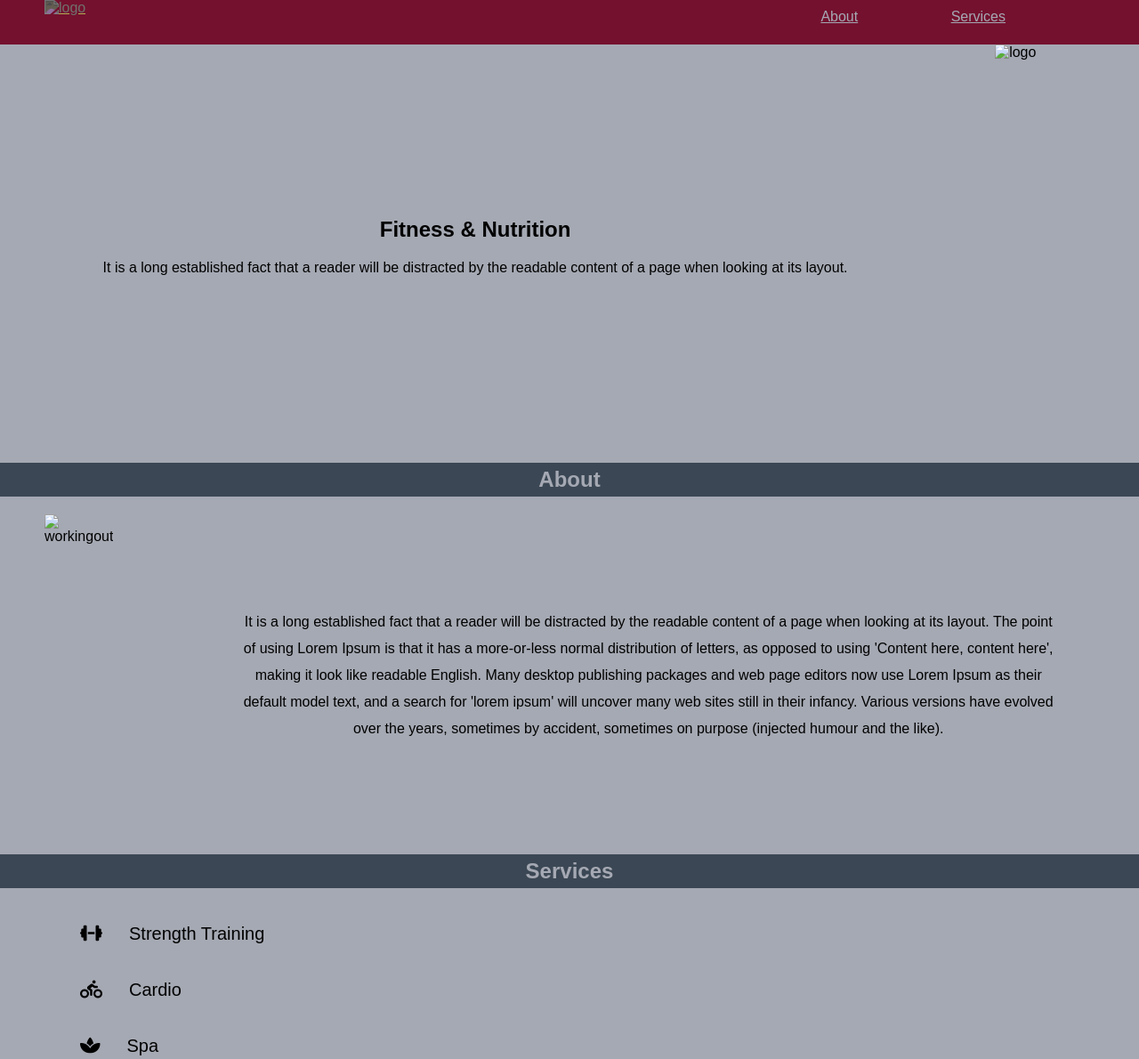
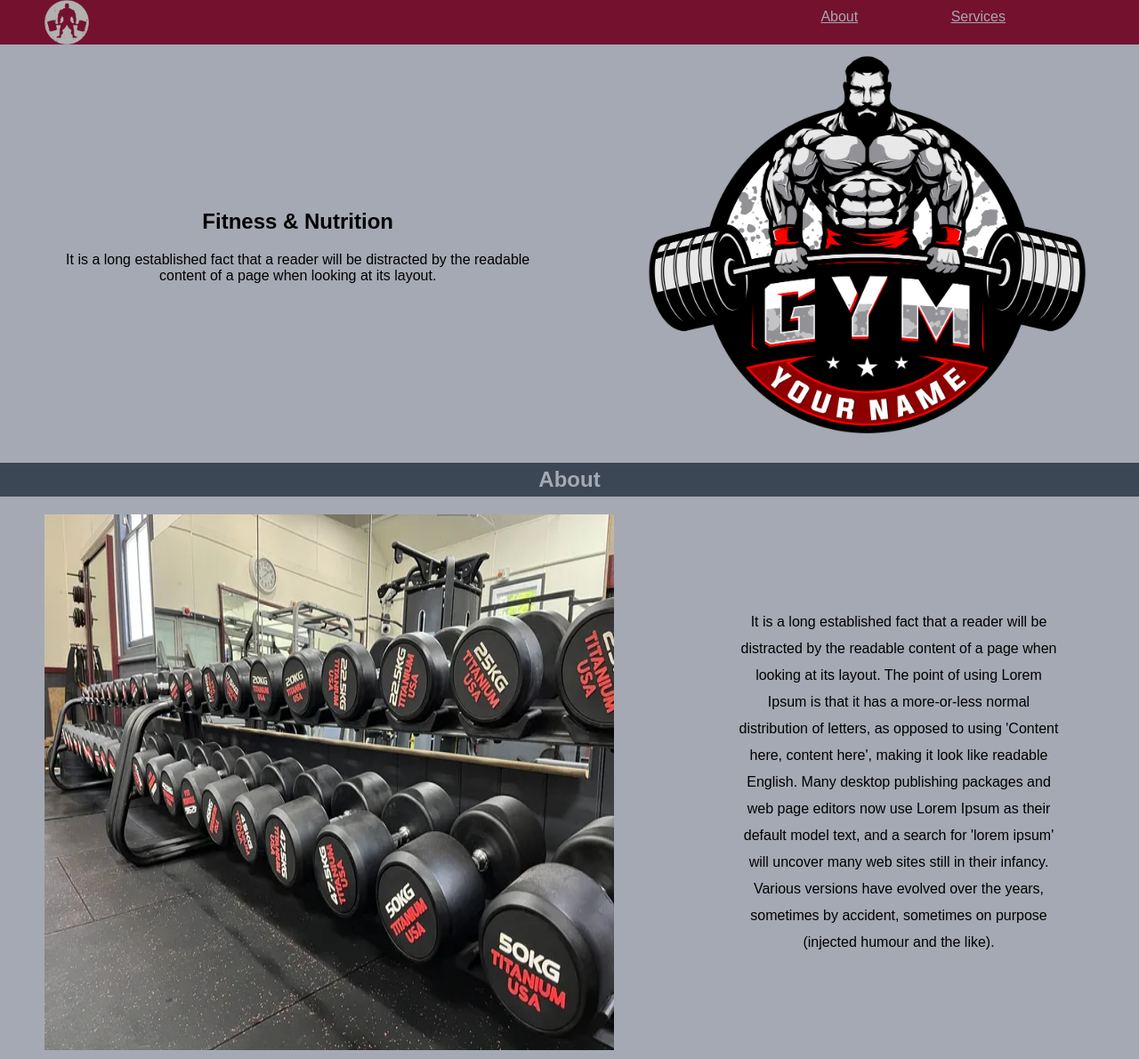
Before and after one commit to alecastes28/Fitness-Page, a plain HTML site: page index.html in a window 1280 px wide. Shown: the top 1190 px of the page at 89% size. Drawn offline with Linux system fonts and the light colour scheme; the site is published under a folder, as on GitHub Pages, so addresses that start at the root find nothing.

Commit message:
[FIT-1] Fix images path

```diff
--- a/index.html
+++ b/index.html
@@ -12,7 +12,7 @@
 <body>
     <div class="topnav">
         <a href="/">
-            <img src="/Images/pngwing.com.png" class="logo" alt="logo">
+            <img src="Images/pngwing.com.png" class="logo" alt="logo">
         </a>
         <section class="aboutserv">
         <a href="#about">About</a>
@@ -26,12 +26,12 @@
             <p>It is a long established fact that a reader will be distracted
             by the readable content of a page when looking at its layout.</p>
         </section>
-        <img src="/Images/biglogo.png" class="logo" alt="logo">
+        <img src="Images/biglogo.png" class="logo" alt="logo">
      </div>
 
      <h2 id="about">About</h2>
      <div class="description">
-        <img src="/Images/dumbells.png" class="workingout" alt="workingout">
+        <img src="Images/dumbells.png" class="workingout" alt="workingout">
         <p>It is a long established fact that a reader will be distracted by the readable content of a page when looking
             at its layout. The point of using Lorem Ipsum is that it has a more-or-less normal distribution of letters,
             as opposed to using 'Content here, content here', making it look like readable English. Many desktop publishing
```
